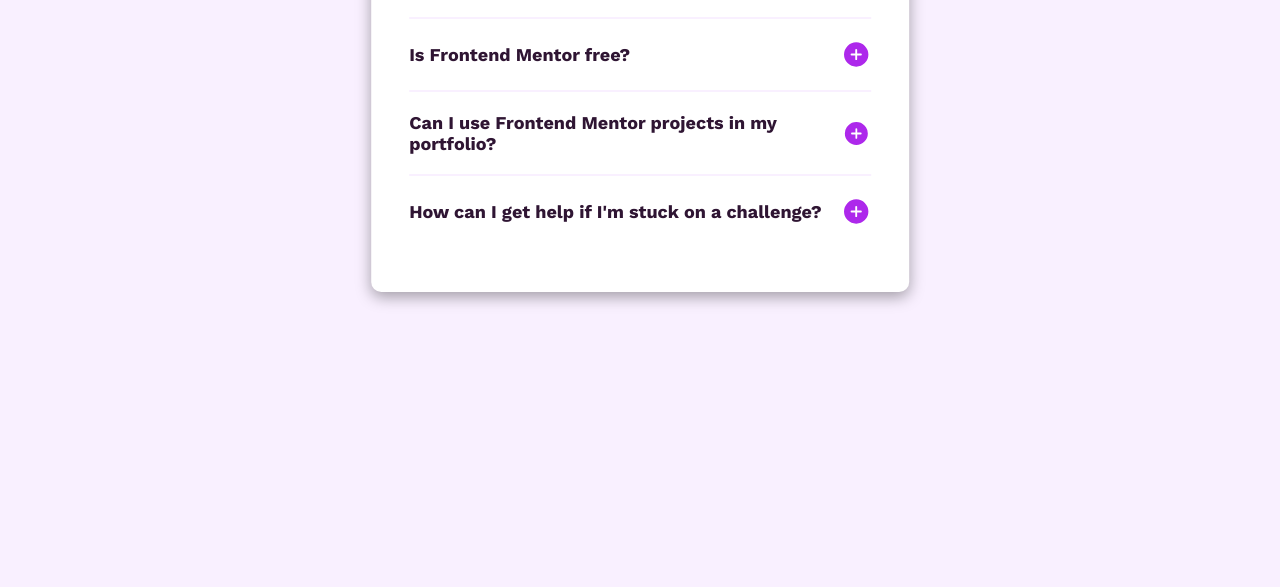
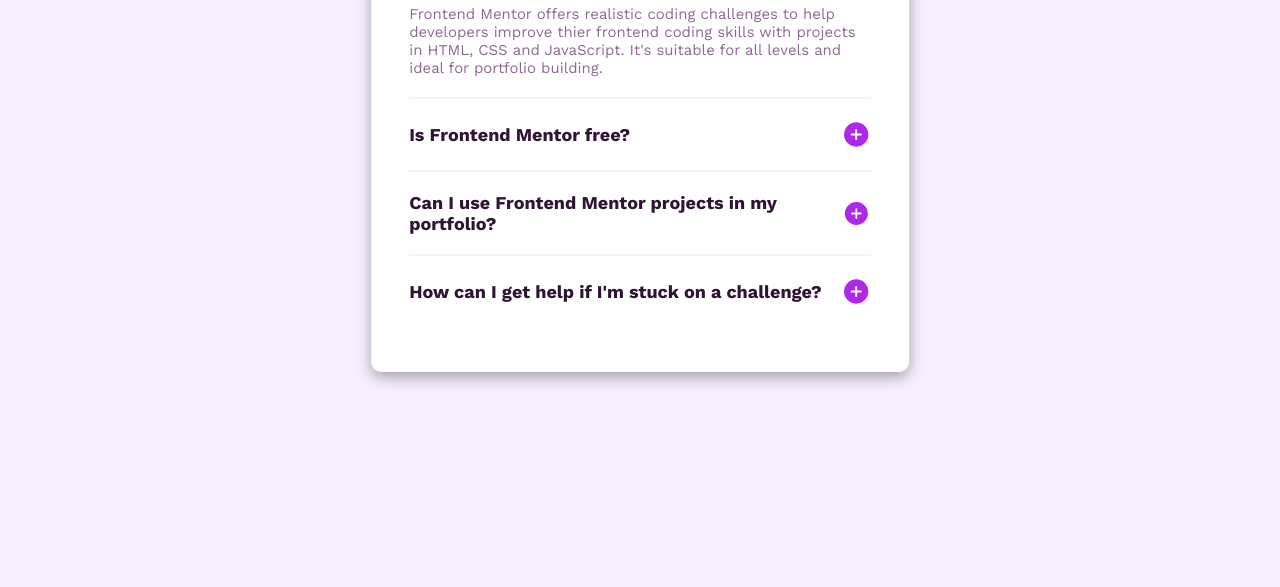
Before and after one commit to HayyatHussain/FAQ-Accordion, a plain HTML site: page index.html in a window 1280 px wide. Shown: the part 381-968 px from the top of the page. Before the commit the page ends 800 px from the top, so only its background shows below. Drawn offline with Linux system fonts and the light colour scheme.

Commit message:
code modified

```diff
--- a/style.css
+++ b/style.css
@@ -21,7 +21,7 @@
 
 html,
 body {
-  height: 100%;
+  height: 110%;
   width: 100%;
   background-color: hsl(275, 100%, 97%);
   font-family: "Work Sans", sans-serif;
@@ -72,7 +72,7 @@ p {
   min-height: 490px;
   width: 537.6px;
   position: absolute;
-  top: 50%;
+  top: 60%;
   left: 50%;
   transform: translate(-50%, -50%);
   border-radius: 10px;
```
